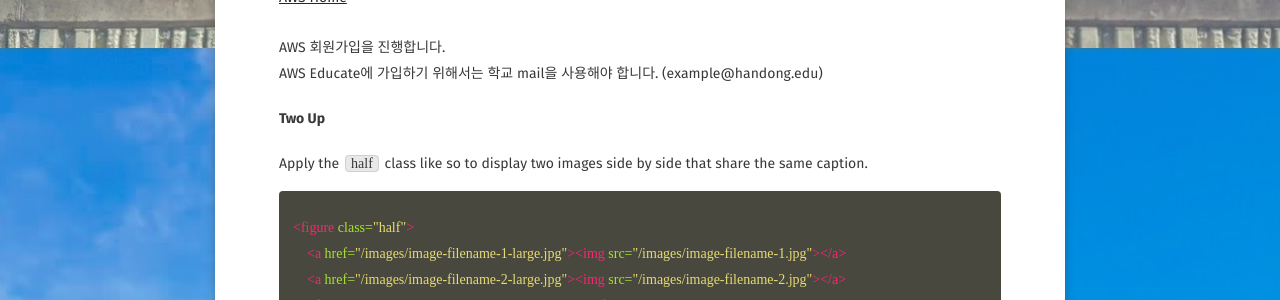
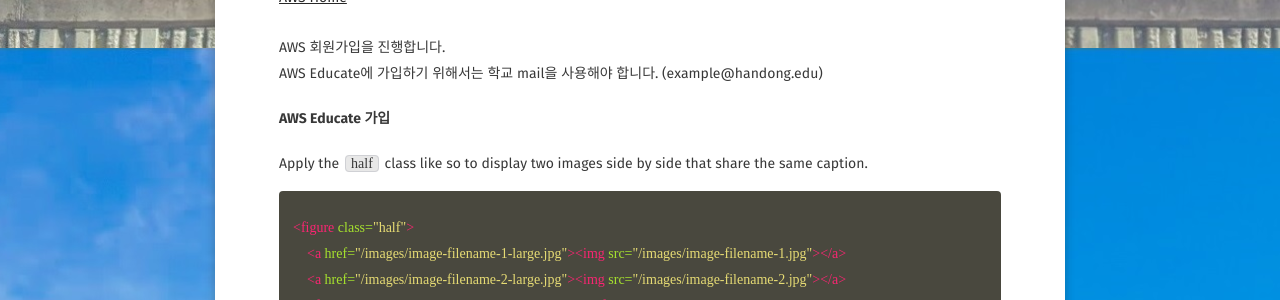
Before and after one commit to kangyechan/kangyechan.github.io, a Jekyll site: the page built from _posts/2019-01-04-aws-setting.md, in a window 1280 px wide and 900 px high, scrolled down 702 px. Shown: the part 150-450 px from the top of the window. Built offline with Jekyll 4.4.1, drawn with Linux system fonts in a browser that asks for light colours; some web fonts are replaced; comment, search, counter and statistics services are not loaded.

Commit message:
Update 2019-01-04-aws-setting.md

```diff
--- a/_posts/2019-01-04-aws-setting.md
+++ b/_posts/2019-01-04-aws-setting.md
@@ -26,7 +26,7 @@ AWS Educate Starter는 실습계정과 같은 개념으로 1인당 75달러의
 AWS 회원가입을 진행합니다.
 AWS Educate에 가입하기 위해서는 학교 mail을 사용해야 합니다. (example@handong.edu)
 
-#### Two Up
+#### AWS Educate 가입
 
 Apply the `half` class like so to display two images side by side that share the same caption.
 
```
